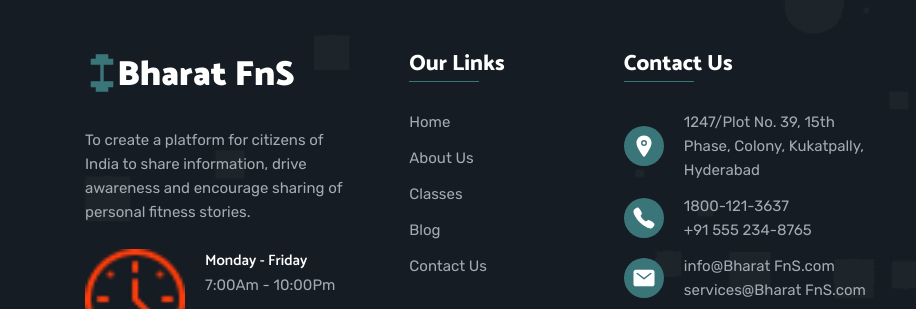
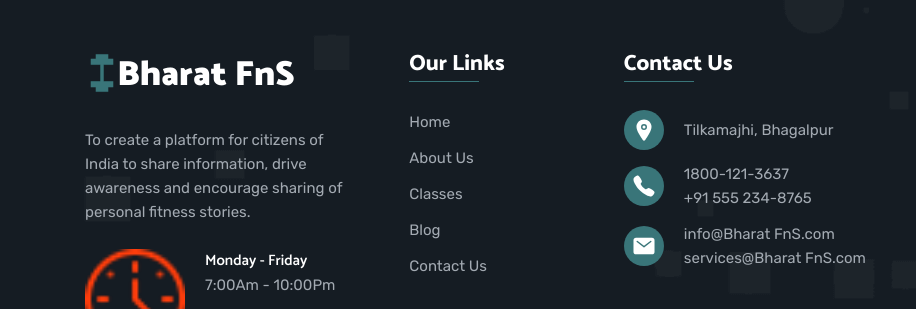
Before and after one commit to theayanmalik/Bharat-FnS., a plain HTML site: page index.html in a window 1280 px wide. Shown: the part 4285-4594 px from the top of the page, 0-916 px from the left. Drawn offline with nearby package versions, Linux system fonts and the light colour scheme.

Commit message:
Update index.html

```diff
--- a/index.html
+++ b/index.html
@@ -614,7 +614,7 @@
             </div>
 
             <address class="address footer-link">
-              1247/Plot No. 39, 15th Phase, Colony, Kukatpally, Hyderabad
+              Tilkamajhi, Bhagalpur
             </address>
           </li>
 
```
